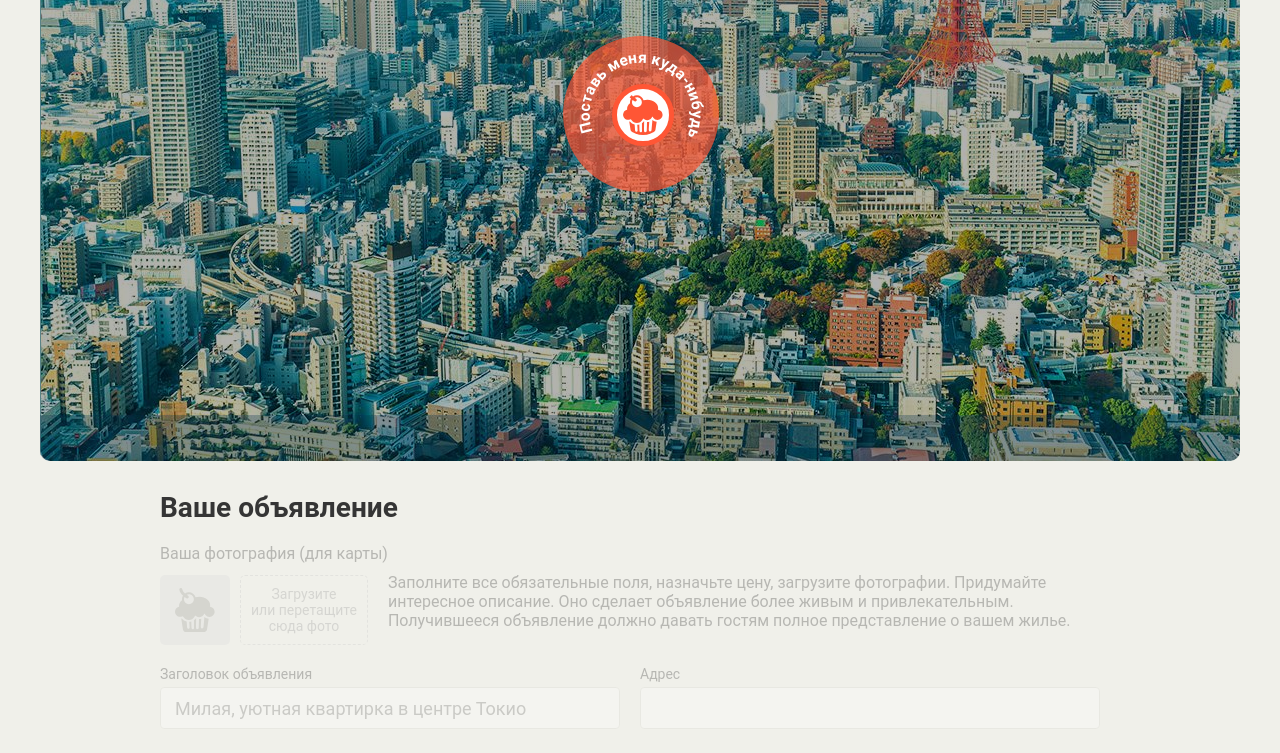
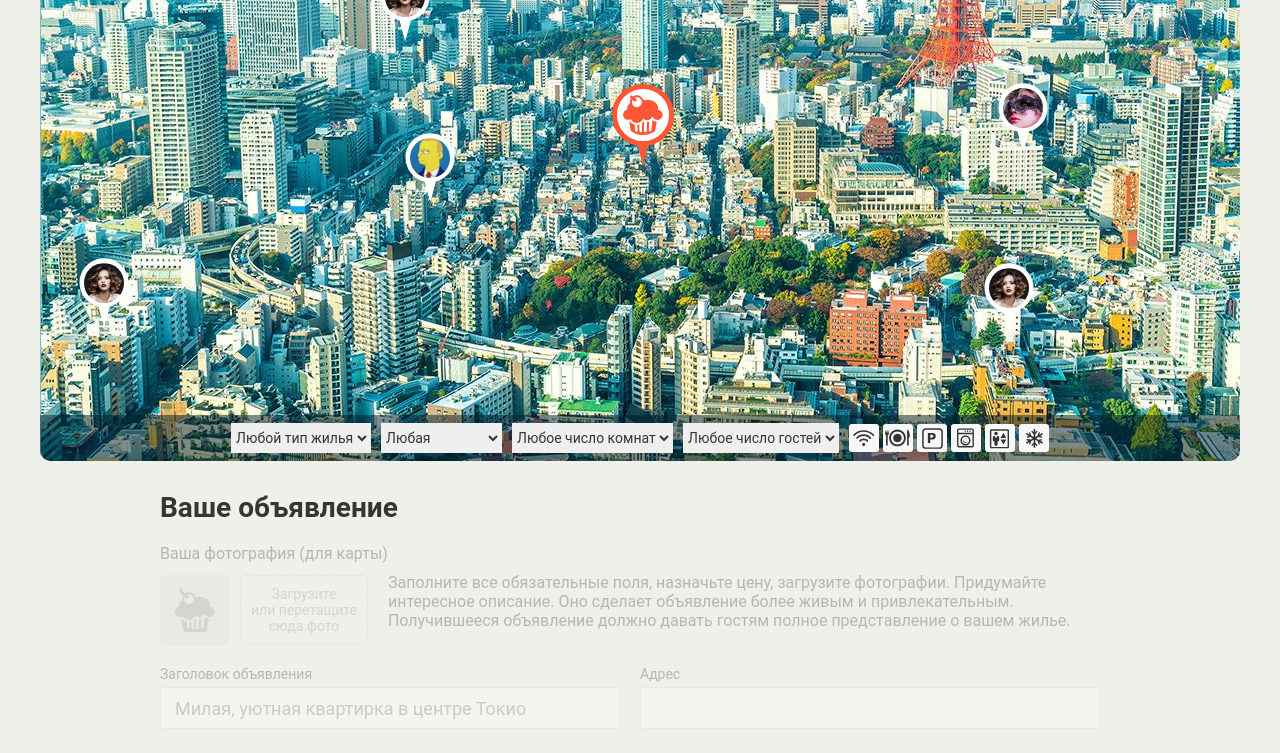
Before and after one commit to Zotova2008/1079951-keksobooking-18, a website: page index.html in a window 1280 px wide. Shown: the part 289-1042 px from the top of the page. Drawn offline with Linux system fonts and the light colour scheme; files whose address does not match are found by name.

Commit message:
Личный проект: пока все дома

```diff
--- a/index.html
+++ b/index.html
@@ -1,5 +1,6 @@
 <!DOCTYPE html>
 <html lang="ru">
+
 <head>
   <meta charset="utf-8">
   <link rel="stylesheet" href="css/normalize.css">
@@ -7,6 +8,7 @@
   <link rel="shortcut icon" href="favicon.ico" type="image/x-icon">
   <title>Кексобукинг</title>
 </head>
+
 <body>
 
   <main>
@@ -30,7 +32,9 @@
               <path d="M35,35m-23,0a23,23 0 1,1 46,0a23,23 0 1,1 -46,0" id="tophalf" />
             </defs>
             <ellipse cx="35" cy="35" rx="35" ry="35" fill="rgba(255, 86, 53, 0.7)" />
-            <text><textPath xlink:href="#tophalf" startOffset="0">Поставь меня куда-нибудь</textPath></text>
+            <text>
+              <textPath xlink:href="#tophalf" startOffset="0">Поставь меня куда-нибудь</textPath>
+            </text>
           </svg>
         </button>
       </div>
@@ -76,7 +80,7 @@
             <label class="map__feature map__feature--elevator" for="filter-elevator">Лифт</label>
             <input type="checkbox" name="features" value="conditioner" id="filter-conditioner" class="map__checkbox visually-hidden">
             <label class="map__feature map__feature--conditioner" for="filter-conditioner">Кондиционер</label>
-           </fieldset>
+          </fieldset>
         </form>
       </div>
     </section>
@@ -248,5 +252,7 @@
     </div>
   </template>
 
+  <script src="js/main.js"></script>
 </body>
+
 </html>
--- a/js/main.js
+++ b/js/main.js
@@ -0,0 +1,121 @@
+'use strict';
+
+// Количество объявлений
+var NUM_OBJ = 8;
+// Заголовок предложения
+var OFFER_TITLE = ['Супер цена', 'Рядом с метро', 'В центре', 'Рядом с парком'];
+
+// Стоимость недвижимости
+var offerPriceMin = 1000;
+var offerPriceMax = 50000;
+
+// Тип недвижимости
+var OFFER_TYPE = ['palace', 'flat', 'house', 'bungalo'];
+
+// Количество комнат
+var offerRoomsMin = 1;
+var offerRoomsMax = 3;
+
+// Время заезда и выезда
+var OFFER_TIMES = ['12: 00', '13: 00', '14: 00'];
+
+// Преимущества недвижимости
+var OFFER_FEATURES = ['wifi', 'dishwasher', 'parking', 'washer', 'elevator', 'conditioner'];
+
+// Описание недвижимости
+var OFFER_DESCRIPT = ['Шикарная жилая площадь.', 'Лучше не найдете.', 'Можно жить как дома.'];
+var OFFER_PHOTO = ['http://o0.github.io/assets/images/tokyo/hotel1.jpg', 'http://o0.github.io/assets/images/tokyo/hotel2.jpg', 'http://o0.github.io/assets/images/tokyo/hotel3.jpg'];
+
+// Координаты по оси X
+var WIDTH_MAP = document.querySelector('.map').clientWidth;
+var WIDTH_MARKER = document.querySelector('.map__pin').clientWidth;
+var HEIGHT_MARKER = document.querySelector('.map__pin').clientHeight;
+var LOCATION_Y_MIN = 130;
+var LOCATION_Y_MAX = 630;
+
+// Случайное число из диапазона значений
+var getRandomRange = function (min, max) {
+  return Math.floor(Math.random() * (max - min)) + min;
+};
+
+// Случайное число
+var getRandomIndex = function (array) {
+  return Math.floor(Math.random() * (array));
+};
+
+// Случайное количество элементов из массива
+var getRandomArray = function (array) {
+  var copyArray = array.slice();
+  var newArray = [];
+  // Случайное количество элементов, но не более длинны массива
+  var size = getRandomRange(1, copyArray.length + 1);
+  for (var i = 0; i < size; i++) {
+    var indexNumber = getRandomRange(0, copyArray.length - 1);
+    newArray.push(copyArray[indexNumber]);
+    copyArray.splice(indexNumber, 1);
+  }
+  return newArray;
+};
+
+// Массив для настроек объекта (предложения)
+var getSittingObj = function () {
+  var randomObj = [];
+  for (var i = 0; i < NUM_OBJ; i++) {
+    var locationX = getRandomIndex(WIDTH_MAP - WIDTH_MARKER / 2);
+    var locationY = getRandomRange(LOCATION_Y_MIN, LOCATION_Y_MAX - HEIGHT_MARKER);
+    var OFFER_ROOMS = getRandomRange(offerRoomsMin, offerRoomsMax);
+    randomObj[i] = {
+      author: {
+        avatar: 'img/avatars/user0' + getRandomRange(1, NUM_OBJ) + '.png',
+      },
+      offer: {
+        title: OFFER_TITLE[getRandomIndex(OFFER_TITLE.length)],
+        address: locationX + ', ' + locationY,
+        price: getRandomRange(offerPriceMin, offerPriceMax),
+        type: OFFER_TYPE[getRandomIndex(OFFER_TYPE.length)],
+        rooms: OFFER_ROOMS,
+        guests: OFFER_ROOMS * 2,
+        checkin: OFFER_TIMES[getRandomIndex(OFFER_TIMES.length)],
+        checkout: OFFER_TIMES[getRandomIndex(OFFER_TIMES.length)],
+        features: getRandomArray(OFFER_FEATURES),
+        description: OFFER_DESCRIPT[getRandomIndex(OFFER_DESCRIPT.length)],
+        photos: OFFER_PHOTO[getRandomIndex(OFFER_PHOTO.length)],
+      },
+      location: {
+        x: locationX,
+        y: locationY,
+      }
+    };
+  }
+  return randomObj;
+};
+
+// Создание разметки 8 объектов (предложений) с помощью фрагмента
+var mapSetting = document.querySelector('.map');
+mapSetting.classList.remove('map--faded');
+
+// Куда вставлять метку
+var pinContainer = document.querySelector('.map__pins');
+// Шаблон разметки для расположения метки
+var pinTemplate = document.querySelector('#pin').content.querySelector('.map__pin');
+var avatarsMarkers = getSittingObj();
+
+// Создаем данные для метки
+var renderMarker = function (marker) {
+  var marketElement = pinTemplate.cloneNode(true);
+  marketElement.style.left = marker.location.x + 'px';
+  marketElement.style.top = marker.location.y + 'px';
+  var marketElementImg = marketElement.querySelector('img');
+  marketElementImg.src = marker.author.avatar;
+  marketElementImg.alt = marker.offer.title;
+
+  return marketElement;
+};
+
+// Создаем разметку для метки
+var fragment = document.createDocumentFragment();
+for (var i = 0; i < NUM_OBJ; i++) {
+  fragment.appendChild(renderMarker(avatarsMarkers[i]));
+}
+// Вставляем в разметку
+pinContainer.appendChild(fragment);
```
